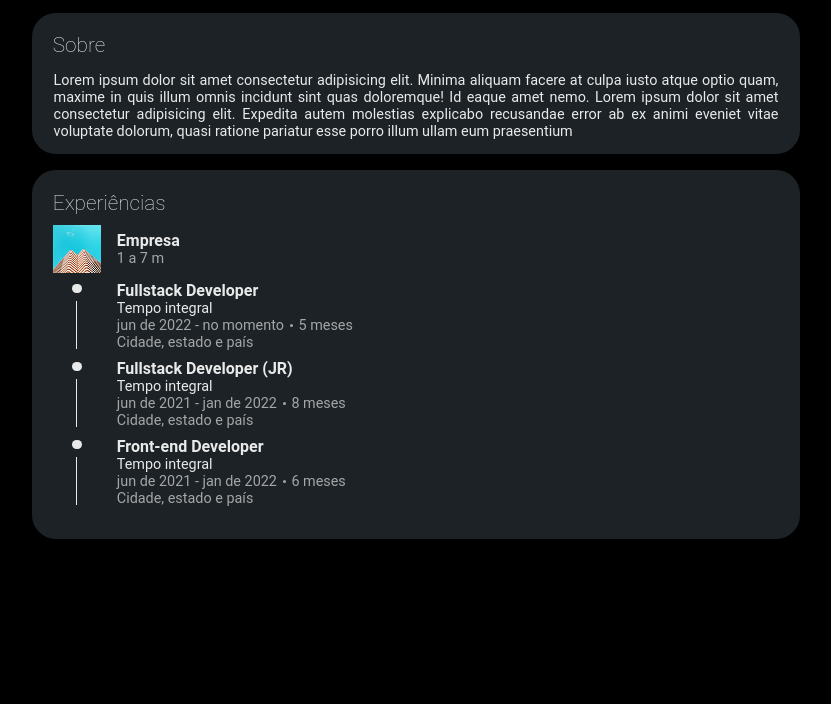
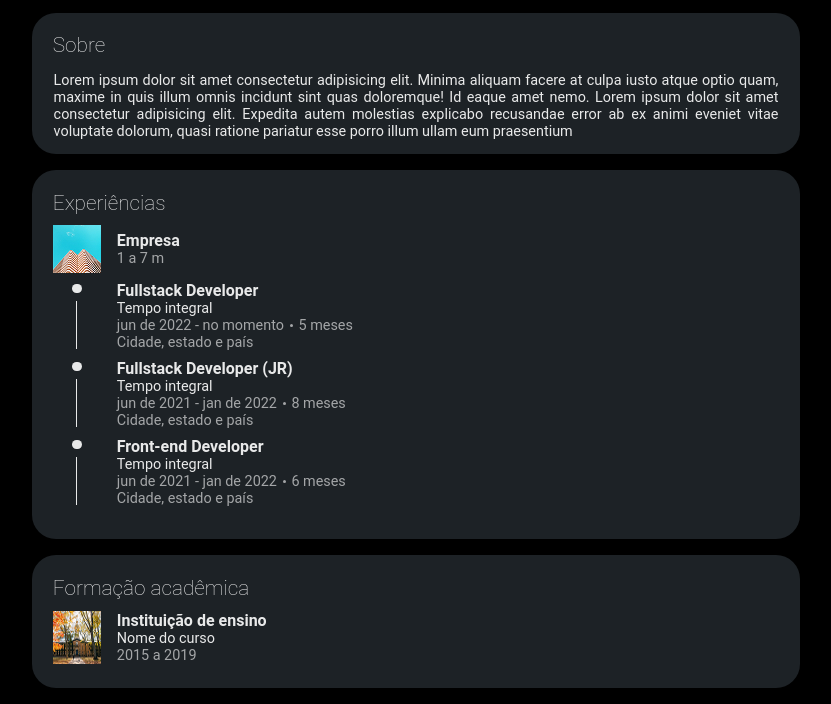
Before and after one commit to kevinzanao/layout-linkedin, a plain HTML site: page index.html in a window 1280 px wide. Shown: the part 1360-2064 px from the top of the page, without its empty margins (224-1055 px from the left). Before the commit the page ends 1899 px from the top, so only its background shows below. Drawn offline with Linux system fonts and the light colour scheme.

Commit message:
secao formaçao adicionada

```diff
--- a/index.html
+++ b/index.html
@@ -234,6 +234,17 @@
                 </ul>
             </div>
         </section>
+        <section class="academic-background">
+            <h2>Formação acadêmica</h2>
+            <div class="institution">
+                <img src="./assets/images/instituicao-foto.jpg" alt="foto da instituicao de ensino">
+                <div>
+                    <h3>Instituição de ensino</h3>
+                    <span>Nome do curso</span>
+                    <span>2015 a 2019</span>
+                </div>
+            </div>
+        </section>
     </main>
     <footer></footer>
 </body>
--- a/style.css
+++ b/style.css
@@ -417,6 +417,7 @@ main {
     width: 60%;
     min-width: 698px;
     border-radius: 1.5em;
+    margin-bottom: 1em;
 }
 
 .experiences h2 {
@@ -499,6 +500,52 @@ main {
     gap: .4em;
 }
 
+.academic-background {
+    width: 60%;
+    min-width: 698px;
+    border-radius: 1.5em;
+    background-color: var(--fundo-card);
+    margin-bottom: 1em;
+}
+
+.academic-background h2 {
+    color: var(--texto-principal);
+    margin: 1em 0 .5em 1em;
+    font-size: var(--size-h2);
+    font-weight: lighter;
+}
+
+.academic-background .institution {
+    display: flex;
+    margin-left: 1.3em;
+    margin-bottom: 1.5em;
+    gap: 1em;
+}
+
+.academic-background .institution div {
+    display: flex;
+    flex-direction: column;
+    justify-content: flex-start;
+}
+
+.academic-background .institution div h3 {
+    color: var(--texto-principal);
+    font-size: 1em;
+    /* font-weight: lighter; */
+}
+
+.academic-background .institution div h3 + span {
+    color: var(--texto-principal);
+    font-size: var(--size-p);
+}
+
+.academic-background .institution div span + span {
+    color: var(--texto-secundario);
+    font-size: var(--size-p);
+}
+
+
+
 
 
 
```
Also changed, not shown: assets/images/instituicao-foto.jpg (added).
